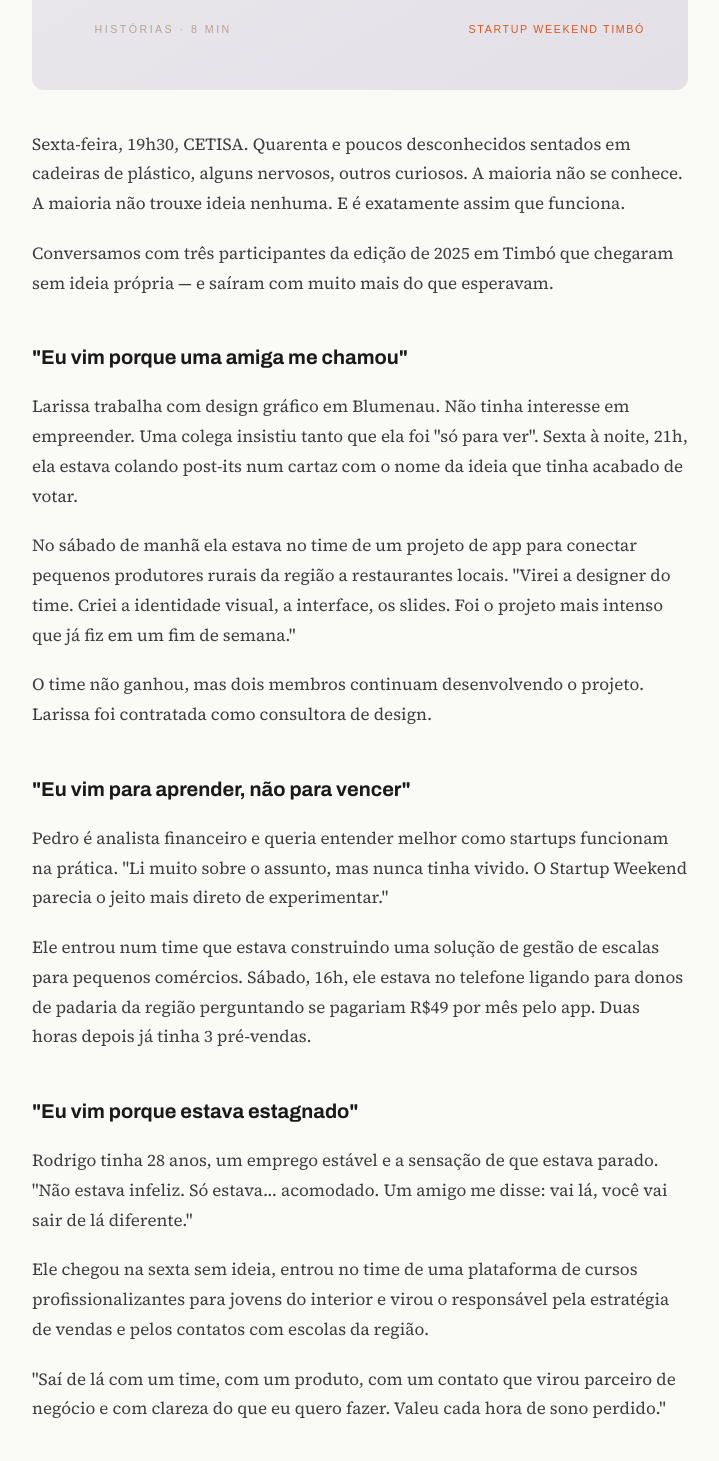
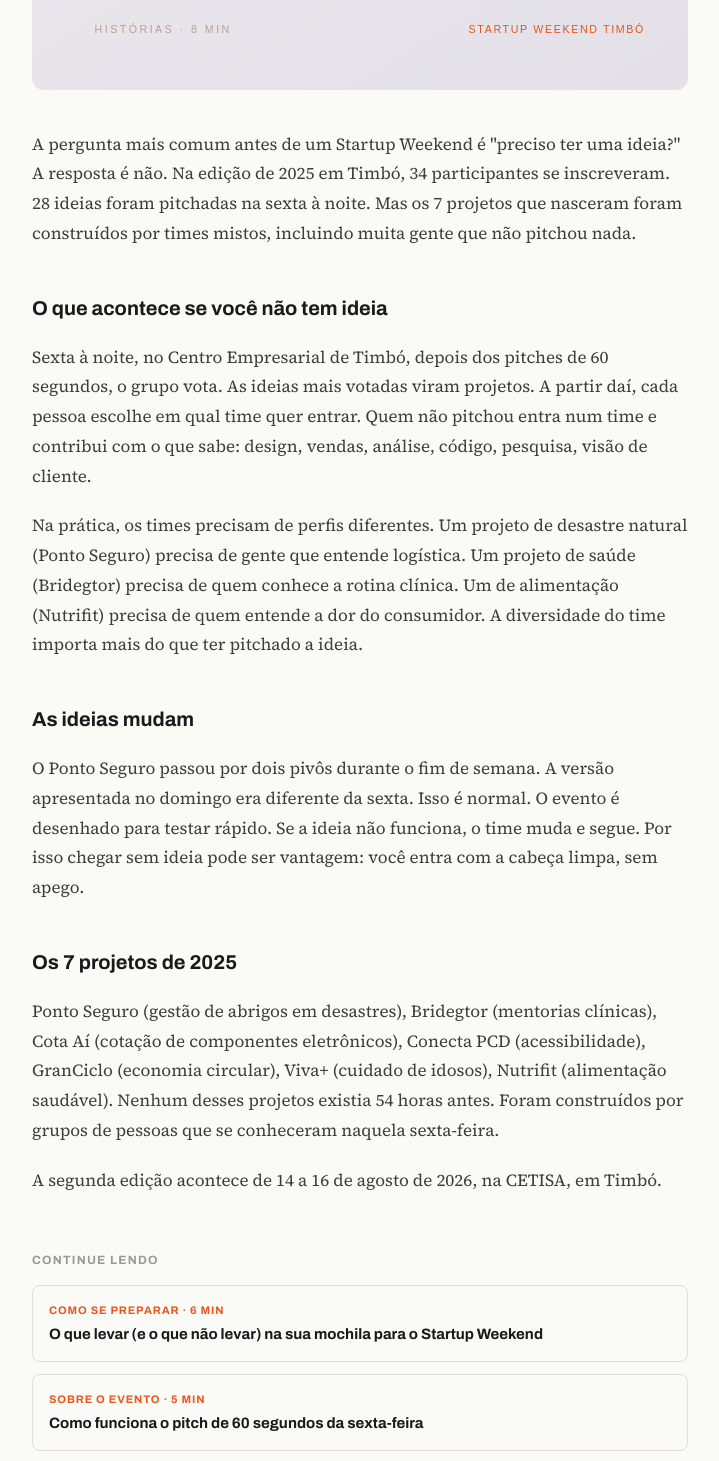
Before and after one commit to mdalmarco/sw2026, a React (Vite) app: page /blog/cheguei-sem-ideia in a window 1280 px wide. Shown: the part 740-2201 px from the top of the page, without its empty margins (280-999 px from the left). Built offline with nearby package versions, Linux system fonts and the light colour scheme.

Commit message:
feat: humanize 3 original blog posts — remove AI patterns, fix fictional content, correct venue to Centro Empresarial

```diff
--- a/src/data/content.ts
+++ b/src/data/content.ts
@@ -175,76 +175,64 @@ export const BLOG_POSTS = [
   {
     meta: 'Como se preparar · 6 min',
     title: 'O que levar (e o que não levar) na sua mochila para o Startup Weekend',
-    excerpt: 'Checklist prático para o Startup Weekend Timbó 2026 — o que levar, o que não levar, e o que o evento já fornece.',
+    excerpt: 'Checklist prático para o Startup Weekend Timbó 2026. O que levar, o que não levar, e o que o evento já fornece.',
     image: '/images/blog_mochila.svg',
     slug: 'o-que-levar-na-mochila',
     body: [
-      'O Startup Weekend dura 54 horas — da sexta à noite até o domingo à noite. Parece pouco, mas quem já participou sabe: o tempo passa rápido e qualquer coisa que tire você do foco custa caro.',
-      'A boa notícia é que preparar a mochila certa é simples. Na edição de 2025 em Timbó, quem chegou com o básico resolvido ganhou tempo onde importava: na construção do produto.',
+      'O Startup Weekend dura 54 horas. Da sexta à noite até o domingo à noite. Não parece muito, mas o tempo some rápido quando você está construindo um produto com gente que conheceu há poucas horas.',
+      'Na edição de 2025 no Centro Empresarial de Timbó, quem chegou com o básico resolvido conseguiu focar no que importava. Quem ficou procurando carregador ou agasalho perdeu tempo que não volta.',
       '## O essencial',
-      'Carregador de celular e cabo — o seu notebook vai estar conectado, mas o celular vai funcionar como ferramenta de pesquisa, comunicação com o time e apresentação de protótipos. Leve também um carregador portátil se tiver.',
-      'Fones de ouvido — sábado de manhã, 9h, o salão da CETISA está cheio de gente discutindo ao mesmo tempo. Ter fones ajuda a isolar quando você precisa escrever, prototipar ou simplesmente pensar por 15 minutos.',
-      'Bloco de notas ou caderno pequeno — parece antiquado, mas anotar à mão na sexta-feira, durante os pitches e a votação, é muito mais rápido do que digitar. Suas melhores ideias vão aparecer nesse momento.',
-      'Roupa confortável para dois dias — você vai trabalhar sentado, em pé, apresentando e provavelmente vai dormir pouco. Priorize conforto. Traga um agasalho: espaços com ar-condicionado no verão do Vale do Itajaí podem ser frios.',
-      '## O que você não precisa trazer',
-      'Slides prontos — na sexta à noite, ninguém sabe qual ideia vai vencer a votação. O pitch de domingo nasce do que o time construiu no sábado. Chegar com material pronto não só é inútil como pode te travar numa direção que o time não vai seguir.',
-      'A ideia perfeita — a maioria das melhores ideias do evento nasce da combinação de pessoas diferentes ao redor de um problema real. Venha aberto.',
-      'Ansiedade sobre não saber programar (ou não saber de negócios) — times precisam de perfis diferentes. Designers, vendedores, analistas de mercado e pessoas com visão de cliente são tão importantes quanto devs.',
-      '## O que o evento oferece',
-      'Todas as refeições dos três dias estão incluídas na inscrição: janta na sexta, café, almoço e lanche no sábado e no domingo. Você não precisa se preocupar com comida. Só apareça com energia.',
-      'Mentores estarão disponíveis ao longo do sábado para trabalhar diretamente com o seu time — validação de hipóteses, estrutura de negócio, feedback de produto.',
-      'Resumindo: leve o essencial, venha leve e aberto. O fim de semana fornece o resto.',
+      'Carregador de celular e cabo. Seu notebook vai estar plugado, mas o celular é ferramenta de pesquisa, comunicação com o time e apresentação de protótipos. Leve um carregador portátil se tiver.',
+      'Fones de ouvido. O ambiente fica barulhento, especialmente no sábado quando todos os times estão trabalhando ao mesmo tempo. Fones ajudam quando você precisa se concentrar por 15 minutos.',
+      'Bloco de notas. Anotar à mão durante os pitches de sexta-feira é mais rápido do que digitar, e suas melhores observações vão aparecer nesse momento.',
+      'Roupa confortável. Você vai ficar sentado, em pé, apresentando, e provavelmente vai dormir pouco. Traga agasalho, porque agosto no Vale do Itajaí é frio e espaços com ar-condicionado são piores ainda.',
+      '## O que não precisa trazer',
+      'Slides prontos. Ninguém sabe qual ideia vai ser escolhida na sexta. O pitch de domingo nasce do que o time construiu no sábado. Material pronto pode te travar numa direção que o time não vai seguir.',
+      'A ideia perfeita. As melhores ideias do evento costumam nascer da combinação de perfis diferentes ao redor de um problema concreto.',
+      'Ansiedade sobre não saber programar. Times precisam de gente de negócios, design, vendas e visão de cliente tanto quanto de desenvolvedores. Na edição de 2025, os 7 projetos tinham perfis variados.',
+      '## O que o evento já fornece',
+      'Todas as refeições dos três dias estão incluídas na inscrição: janta na sexta, café, almoço e lanche no sábado e no domingo. Mentores disponíveis ao longo do sábado para feedback direto com cada time.',
+      'Leve o básico e apareça. O evento fornece o resto.',
     ],
   },
   {
     meta: 'Histórias · 8 min',
-    title: '"Cheguei sem ideia": 3 histórias de quem participou sem saber o que esperar',
-    excerpt: 'Conversamos com participantes da edição anterior que vieram sem ideia e saíram com um produto, um time e um projeto em andamento.',
+    title: '"Cheguei sem ideia": como funciona para quem não tem projeto',
+    excerpt: 'A maioria dos participantes chega sem ideia. Na edição de 2025, 34 pessoas participaram e 7 projetos nasceram de combinações que ninguém previu.',
     image: '/images/blog_historias.svg',
     slug: 'cheguei-sem-ideia',
     body: [
-      'Sexta-feira, 19h30, CETISA. Quarenta e poucos desconhecidos sentados em cadeiras de plástico, alguns nervosos, outros curiosos. A maioria não se conhece. A maioria não trouxe ideia nenhuma. E é exatamente assim que funciona.',
-      'Conversamos com três participantes da edição de 2025 em Timbó que chegaram sem ideia própria — e saíram com muito mais do que esperavam.',
-      '## "Eu vim porque uma amiga me chamou"',
-      'Larissa trabalha com design gráfico em Blumenau. Não tinha interesse em empreender. Uma colega insistiu tanto que ela foi "só para ver". Sexta à noite, 21h, ela estava colando post-its num cartaz com o nome da ideia que tinha acabado de votar.',
-      'No sábado de manhã ela estava no time de um projeto de app para conectar pequenos produtores rurais da região a restaurantes locais. "Virei a designer do time. Criei a identidade visual, a interface, os slides. Foi o projeto mais intenso que já fiz em um fim de semana."',
-      'O time não ganhou, mas dois membros continuam desenvolvendo o projeto. Larissa foi contratada como consultora de design.',
-      '## "Eu vim para aprender, não para vencer"',
-      'Pedro é analista financeiro e queria entender melhor como startups funcionam na prática. "Li muito sobre o assunto, mas nunca tinha vivido. O Startup Weekend parecia o jeito mais direto de experimentar."',
-      'Ele entrou num time que estava construindo uma solução de gestão de escalas para pequenos comércios. Sábado, 16h, ele estava no telefone ligando para donos de padaria da região perguntando se pagariam R$49 por mês pelo app. Duas horas depois já tinha 3 pré-vendas.',
-      '## "Eu vim porque estava estagnado"',
-      'Rodrigo tinha 28 anos, um emprego estável e a sensação de que estava parado. "Não estava infeliz. Só estava... acomodado. Um amigo me disse: vai lá, você vai sair de lá diferente."',
-      'Ele chegou na sexta sem ideia, entrou no time de uma plataforma de cursos profissionalizantes para jovens do interior e virou o responsável pela estratégia de vendas e pelos contatos com escolas da região.',
-      '"Saí de lá com um time, com um produto, com um contato que virou parceiro de negócio e com clareza do que eu quero fazer. Valeu cada hora de sono perdido."',
-      '## O padrão que se repete',
-      'As três histórias têm algo em comum: nenhuma dessas pessoas chegou com uma ideia. Todas chegaram com disposição. Em Timbó, no Vale do Itajaí, isso foi suficiente.',
-      'O Startup Weekend não é um evento para quem já sabe o que vai fazer. É para quem quer descobrir o que é capaz de construir quando colocado num ambiente de pressão, colaboração e propósito.',
+      'A pergunta mais comum antes de um Startup Weekend é "preciso ter uma ideia?" A resposta é não. Na edição de 2025 em Timbó, 34 participantes se inscreveram. 28 ideias foram pitchadas na sexta à noite. Mas os 7 projetos que nasceram foram construídos por times mistos, incluindo muita gente que não pitchou nada.',
+      '## O que acontece se você não tem ideia',
+      'Sexta à noite, no Centro Empresarial de Timbó, depois dos pitches de 60 segundos, o grupo vota. As ideias mais votadas viram projetos. A partir daí, cada pessoa escolhe em qual time quer entrar. Quem não pitchou entra num time e contribui com o que sabe: design, vendas, análise, código, pesquisa, visão de cliente.',
+      'Na prática, os times precisam de perfis diferentes. Um projeto de desastre natural (Ponto Seguro) precisa de gente que entende logística. Um projeto de saúde (Bridegtor) precisa de quem conhece a rotina clínica. Um de alimentação (Nutrifit) precisa de quem entende a dor do consumidor. A diversidade do time importa mais do que ter pitchado a ideia.',
+      '## As ideias mudam',
+      'O Ponto Seguro passou por dois pivôs durante o fim de semana. A versão apresentada no domingo era diferente da sexta. Isso é normal. O evento é desenhado para testar rápido. Se a ideia não funciona, o time muda e segue. Por isso chegar sem ideia pode ser vantagem: você entra com a cabeça limpa, sem apego.',
+      '## Os 7 projetos de 2025',
+      'Ponto Seguro (gestão de abrigos em desastres), Bridegtor (mentorias clínicas), Cota Aí (cotação de componentes eletrônicos), Conecta PCD (acessibilidade), GranCiclo (economia circular), Viva+ (cuidado de idosos), Nutrifit (alimentação saudável). Nenhum desses projetos existia 54 horas antes. Foram construídos por grupos de pessoas que se conheceram naquela sexta-feira.',
+      'A segunda edição acontece de 14 a 16 de agosto de 2026, na CETISA, em Timbó.',
     ],
   },
   {
     meta: 'Sobre o evento · 5 min',
     title: 'Como funciona o pitch de 60 segundos da sexta-feira',
-    excerpt: 'A regra mais importante do Startup Weekend explicada com exemplos reais da edição 2025 em Timbó.',
+    excerpt: 'A regra mais simples do Startup Weekend: qualquer pessoa pode subir e apresentar uma ideia em 60 segundos. Como funciona na prática.',
     image: '/images/blog_pitch.svg',
     slug: 'pitch-60-segundos',
     body: [
-      'Sexta-feira, 20h15. O facilitador pede que quem tiver uma ideia levante a mão. Silêncio. Depois uma mão. Depois três. Depois doze. Cada um vai até a frente, pega o microfone e tem 60 segundos. O cronômetro na tela é implacável.',
-      'Sem slides. Sem preparação prévia obrigatória. Sem critério de seleção. Você levanta a mão, vai lá e fala.',
-      '## Por que 60 segundos?',
-      'A regra existe por um motivo simples: forçar clareza. Se você não consegue explicar um problema e uma solução em um minuto, você provavelmente ainda não tem clareza suficiente sobre a ideia — ou sobre o problema que ela resolve.',
-      'O tempo curto também democratiza. Ideias grandes e ideias simples têm o mesmo espaço. O que importa não é a sofisticação da apresentação, mas se a ideia ressoa com as pessoas na plateia.',
-      '## O que faz um bom pitch de 60 segundos',
-      'Os pitches que recebem mais votos geralmente seguem uma estrutura parecida, mesmo sem combinar antes.',
-      'Primeiro, o problema — descrito de forma que as pessoas na plateia reconheçam. Na edição de 2025, um participante começou com: "ontem eu passei 40 minutos procurando um fisioterapeuta em Timbó e desisti." Metade da sala acenou com a cabeça. Ele ganhou 14 votos.',
-      'Depois, a solução — em uma frase. Não precisa ser técnica. Precisa ser compreensível.',
-      'Por fim, um convite — "quem toparia construir isso comigo esse fim de semana?" As pessoas que levantam a mão são o seu time.',
-      '## O que acontece depois',
-      'Depois de todos os pitches, o grupo vota nas ideias que mais quer desenvolver. As mais votadas avançam para a formação de times. Quem apresentou uma ideia que não foi selecionada pode entrar em qualquer outro time.',
-      'Os times se formam organicamente ao redor das ideias selecionadas. Cada time geralmente tem entre 4 e 7 pessoas com perfis diferentes — técnico, negócio, design, mercado.',
-      '## Você não precisa ter a ideia vencedora',
-      'A ideia que você apresenta na sexta não precisa ser a que vai vencer no domingo. Precisa ser boa o suficiente para atrair um time. A partir daí, o time transforma, valida e reconstrói a ideia ao longo do fim de semana.',
-      'Alguns dos projetos mais interessantes que saíram de edições anteriores começaram com pitches simples, quase tímidos. O que fez a diferença foi o time que se formou ao redor.',
-      'Se você tiver uma ideia na cabeça: vai lá. 60 segundos. CETISA, Timbó, agosto de 2026. É agora.',
+      'Na abertura do Startup Weekend, a facilitadora pede que quem tiver uma ideia levante a mão e suba ao palco. Na edição de 2025, no Centro Empresarial de Timbó, 28 pessoas subiram. Cada uma teve 60 segundos e um cronômetro projetado na parede.',
+      'Sem slides. Sem pré-requisito. Você levanta a mão e fala.',
+      '## Por que 60 segundos',
+      'Se você não consegue explicar um problema e uma proposta de solução em um minuto, provavelmente ainda não tem clareza suficiente. O tempo curto força isso. Também nivela: quem tem experiência com apresentação e quem nunca falou em público têm o mesmo espaço.',
+      '## O que funciona',
+      'Os pitches que recebem mais votos costumam seguir uma estrutura parecida, mesmo sem ninguém combinar. Primeiro, um problema concreto que as pessoas na sala reconhecem. Depois, uma proposta de solução em uma frase. Por fim, um convite: "quem quer construir isso comigo?"',
+      'Problemas específicos funcionam melhor do que genéricos. "Não consigo achar fisioterapeuta em Timbó" gera mais identificação do que "existe uma lacuna no mercado de saúde regional." Quanto mais a plateia reconhece o problema, mais votos.',
+      '## Depois dos pitches',
+      'O grupo vota nas ideias que mais quer desenvolver. As mais votadas viram projetos e os times se formam ao redor delas. Na edição de 2025, das 28 ideias pitchadas, 7 foram selecionadas. Quem apresentou uma ideia que não passou entrou em outro time.',
+      'Cada time costuma ter entre 4 e 7 pessoas com perfis diferentes: alguém técnico, alguém de negócios, alguém de design, alguém que conhece o mercado.',
+      '## A ideia de sexta muda',
+      'O Ponto Seguro, vencedor de 2025, apresentou uma versão na sexta que era diferente do que entregou no domingo. Pivotou duas vezes no sábado. O pitch de sexta é ponto de partida, não destino. O time reconfigura, os mentores questionam, o mercado responde, e a ideia vai se transformando.',
+      'A segunda edição do Startup Weekend Timbó acontece de 14 a 16 de agosto de 2026, na CETISA.',
     ],
   },
   {
```
